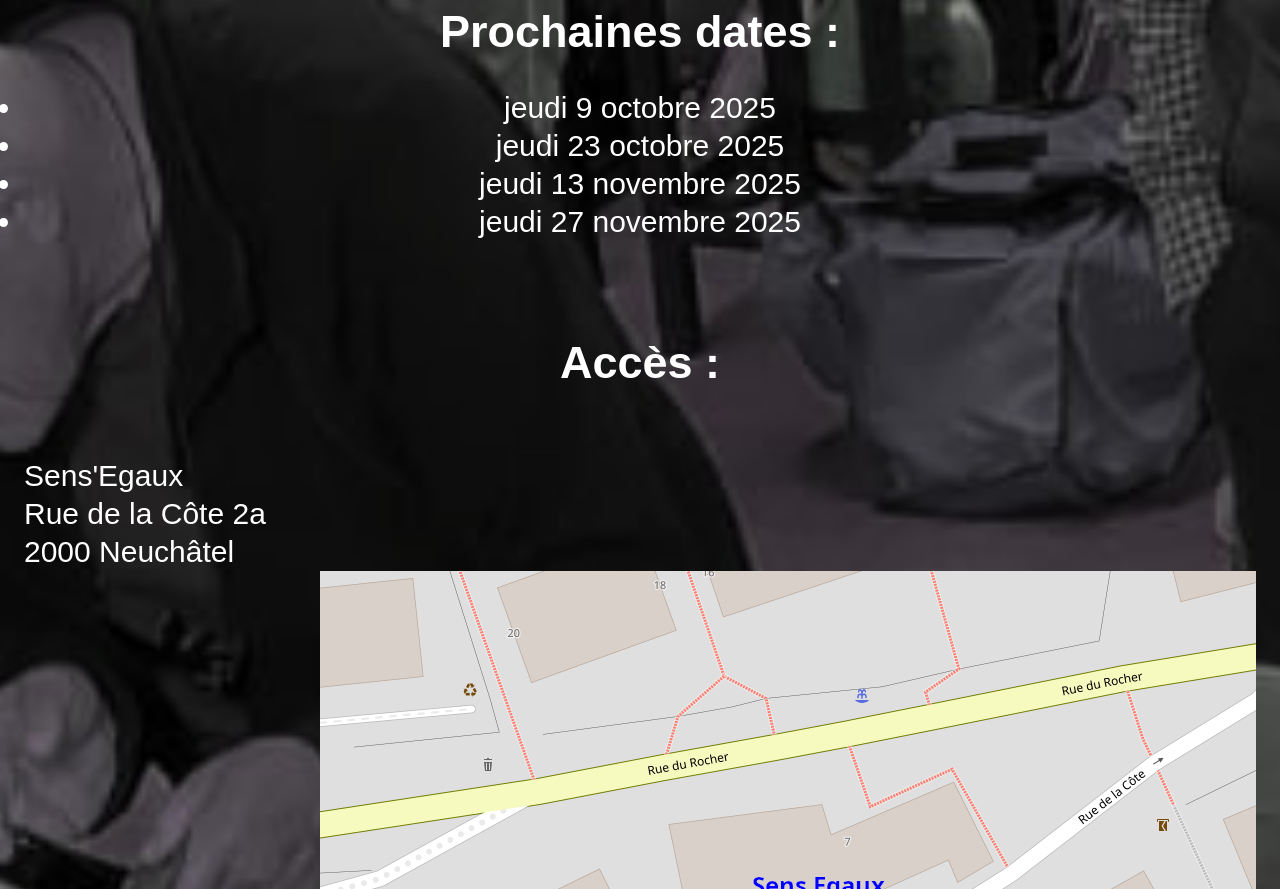
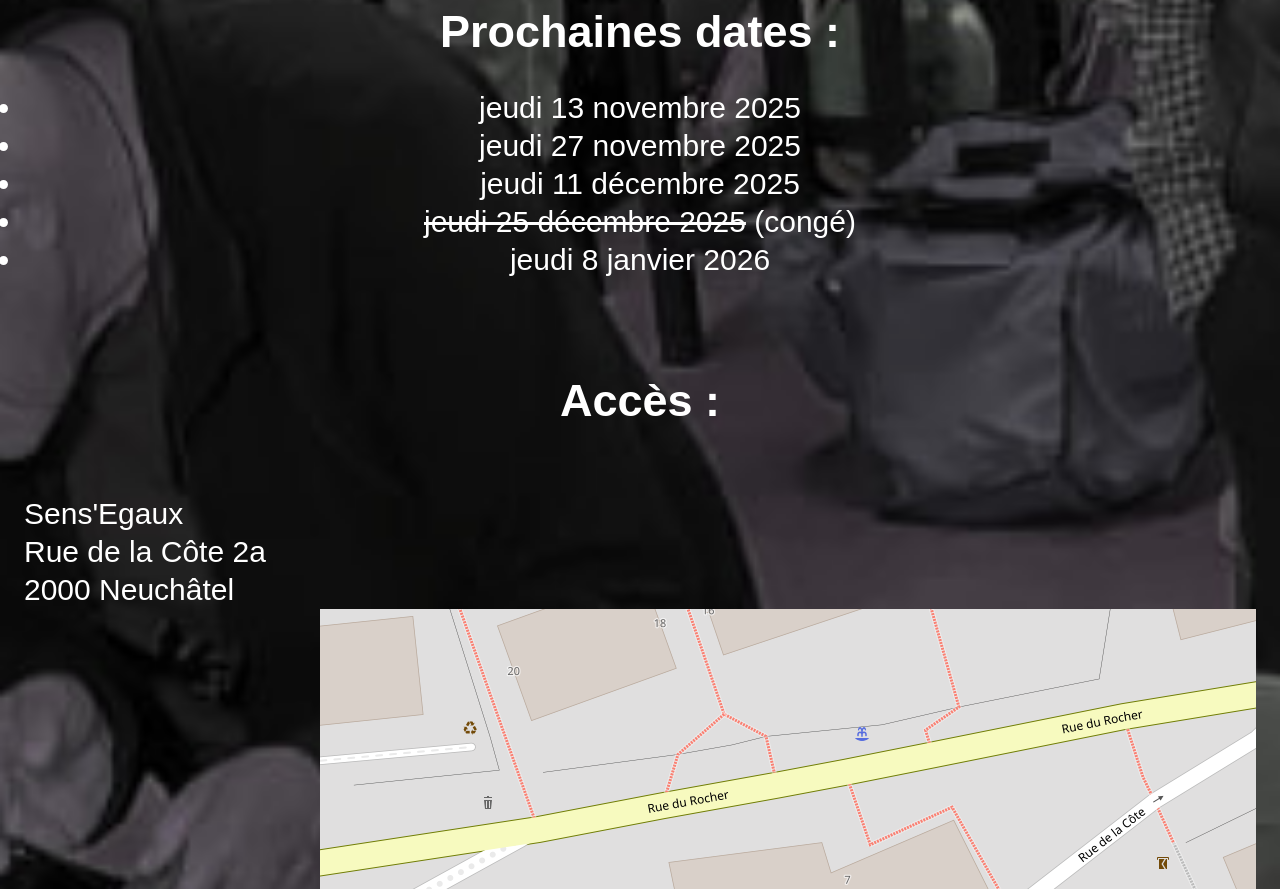
Before and after one commit to jmuredubois/repairmanent-website, a plain HTML site: page index.html in a window 1280 px wide. Shown: the part 858-1747 px from the top of the page. Drawn offline with Linux system fonts and the light colour scheme.

Commit message:
MAJ dates fin annee 2025

```diff
--- a/index.html
+++ b/index.html
@@ -36,10 +36,11 @@ body{
         <div class="text-lg text-primary text-center">
           <h2>Prochaines dates :</h2>
           <ul>
-            <li>jeudi 9 octobre 2025</li>
-            <li>jeudi 23 octobre 2025</li>
             <li>jeudi 13 novembre 2025</li>
             <li>jeudi 27 novembre 2025</li>
+            <li>jeudi 11 décembre 2025</li>
+            <li><span style="text-decoration: line-through;">jeudi 25 décembre 2025</span> (congé)</li>
+            <li>jeudi 8 janvier 2026</li>
           </ul>
           <!--Ces dernières semaines, nous avons noté une forte affluence dès 16h. Votre attente peut être longue si vous venez en début de Repairmanent. L'affluence est en générale plus légère à partir de 18h.-->
         </div>
```
